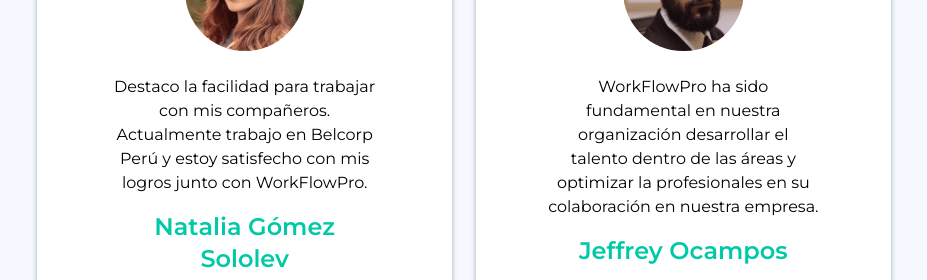
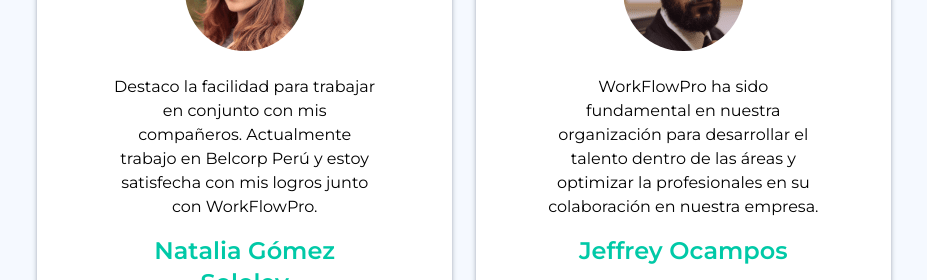
Before and after one commit to FabriHM/WorkFlowPro-landing, a website: page src/es/index.html in a window 1280 px wide. Shown: the part 2039-2319 px from the top of the page, without its empty margins (176-1103 px from the left). Drawn offline with Linux system fonts and the light colour scheme.

Commit message:
Update index.html

```diff
--- a/src/es/index.html
+++ b/src/es/index.html
@@ -167,8 +167,8 @@
             </div>
             <div class="text-center px-12">
               <p>
-                Destaco la facilidad para trabajar con mis compañeros.
-                Actualmente trabajo en Belcorp Perú y estoy satisfecho con
+                Destaco la facilidad para trabajar en conjunto con mis compañeros.
+                Actualmente trabajo en Belcorp Perú y estoy satisfecha con
                  mis logros junto con WorkFlowPro.
               </p>
               <p class="text-2xl text-secondary font-semibold my-4">
@@ -202,7 +202,7 @@
             </div>
             <div class="text-center px-12">
               <p>
-                WorkFlowPro ha sido fundamental en nuestra organización
+                WorkFlowPro ha sido fundamental en nuestra organización para
                 desarrollar el talento dentro de las áreas y optimizar la
                 profesionales en su colaboración en nuestra empresa.
               </p>
```
